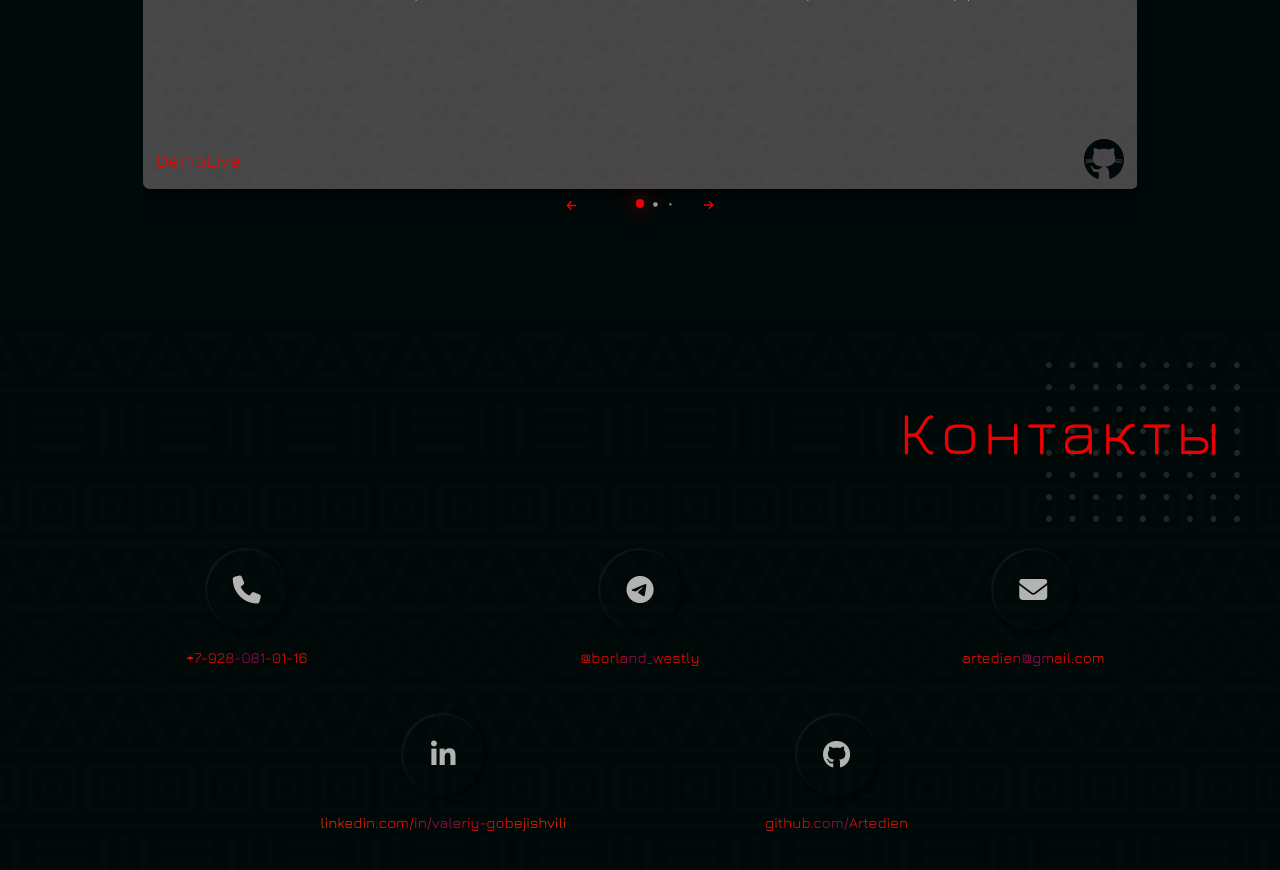
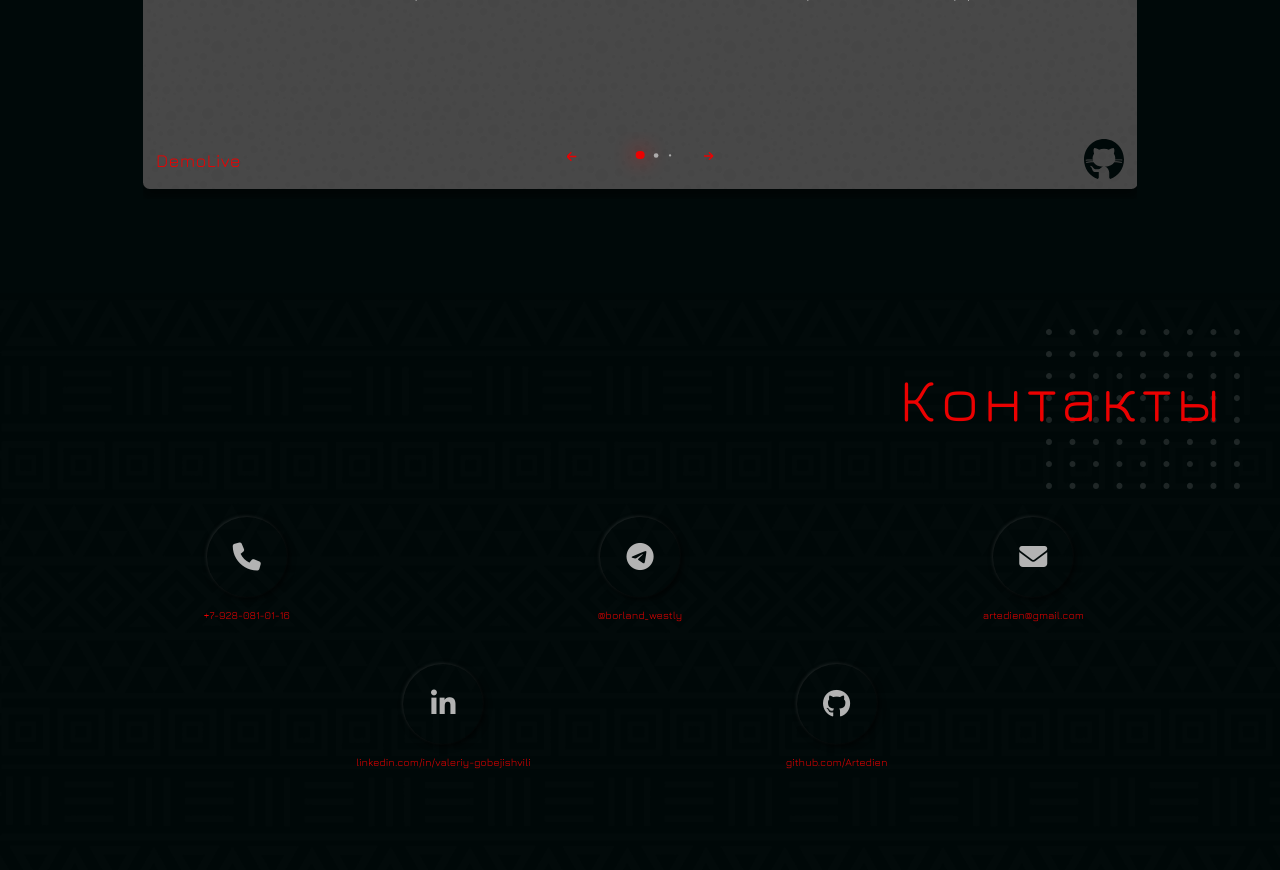
Before and after one commit to Artedien/portfolio, a website built with webpack: page src/index.html in a window 1280 px wide. Shown: the part 2574-3444 px from the top of the page. Built offline with nearby package versions, Linux system fonts and the light colour scheme; animation ran at ten frames a second; files whose address does not match are found by name.

Commit message:
fix header/swiper section

```diff
--- a/src/components/_works.html
+++ b/src/components/_works.html
@@ -151,9 +151,9 @@
                         </div>
                     </div>
                 </div>
-                <div class="swiper-pagination"></div>
                 <div class="swiper-pagination-box">
                     <div class="swiper-button-prev"></div>
+                    <div class="swiper-pagination"></div>
 
                     <div class="swiper-button-next"></div>
                 </div>
--- a/src/js/components/slider.js
+++ b/src/js/components/slider.js
@@ -7,7 +7,7 @@ const slider = () => {
         centeredSlides: true,
         coverflowEffect: {
             rotate: 0,
-            stretch: 186,
+            stretch: 100,
             depth: 110,
             modifier: 2.5,
             slideShadows: true,
--- a/src/scss/components/_contacts.scss
+++ b/src/scss/components/_contacts.scss
@@ -124,17 +124,13 @@
         }
     }
     &__contacts-text {
-        font-size: clamp(12px, 2vw, 15px);
+        font-size: 1.6rem;
         // white-space: nowrap;
-        padding: 20px;
-        color:rgba(0, 0, 0, 0);
-        background-image: radial-gradient(
-            circle 50px at 50%,
-            #9e0f54 1.51153vh,
-            #ff0000 2.5576vh,
-            #ff5500 25.0692vh,
-            rgba(0, 0, 0, 0)37.069vh
-            );
-            background-clip: text;
+        padding: 2rem;
+        color: $mainColor;
+        @include small-tablet {
+            font-size: 2.5rem;
+            text-align: center;
+        }
     }
 }
--- a/src/scss/components/_header.scss
+++ b/src/scss/components/_header.scss
@@ -4,7 +4,7 @@
     padding: 2.5rem 0;
     height: 7rem;
     @include small-tablet{
-        padding: 2.5rem 0;
+        padding: 5.5rem 0;
     }
 
 
@@ -15,10 +15,14 @@
         gap: 2rem;
         font-family: $secondFont;
         color: $heroColor;
+
     }
     &__portfolio {
         letter-spacing: 2px;
         text-transform: uppercase;
+        @include small-tablet{
+        font-size: 3.5rem;
+        }
     }
     &__nav {
         @include small-tablet {
@@ -95,11 +99,11 @@
 
 .burger {
     position: relative;
-    width: 3rem;
-    height: 2rem;
+    width: 5rem;
+    height: 3rem;
     z-index: 101;
     position: fixed;
-    right: 1.5rem;
+    right: 3.2rem;
     display: none;
     &__line {
         position: absolute;
@@ -136,12 +140,12 @@
         left: 0;
         top: 50%;
         transform: rotate(45deg);
-        width: 2.5rem;
+        width: 5.5rem;
         border: none;
     }
     &.active::after {
         left: 0;
-        width: 2.5rem;
+        width: 5.5rem;
         bottom: auto;
         top: 50%;
         transform: rotate(-45deg);
--- a/src/scss/components/_works.scss
+++ b/src/scss/components/_works.scss
@@ -165,19 +165,25 @@
         &-pagination-box {
             position: relative;
             width: 22rem;
-            height: 5rem;
+            // height: 5rem;
             left: 50%;
             transform: translateX(-50%);
             margin-top: -8.5rem;
             display: flex;
             justify-content: space-between;
             align-items: center;
+            @include small-tablet{
+                margin-top: 2rem;
+            }
         }
 
         &-pagination {
             position: relative;
-            bottom: 0;
+            bottom: 0!important;
+            left: 0!important;
+            transform:none!important;
             height: 8rem;
+
         }
         &-pagination-bullet {
             width: 1rem;
@@ -197,11 +203,18 @@
         &-button-prev,
         &-button-next {
             position: relative;
+            margin: 0!important;
+            width: 5rem!important;
+            height: 5rem!important;
             &::after {
                 content: '';
                 position: absolute;
                 width: 1.5rem;
                 height: 2rem;
+                @include small-tablet{
+                    width: 3rem;
+                    height: 3rem;
+                }
             }
         }
 
```
Also changed, not shown: dist/home.html, dist/index.html, dist/main.css, 1 other file.
